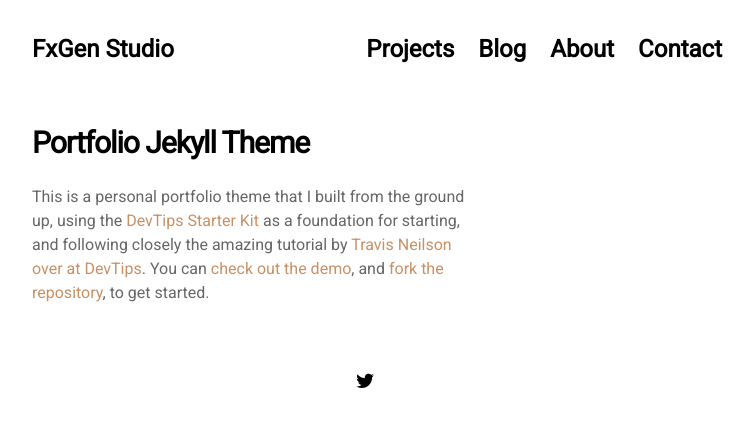
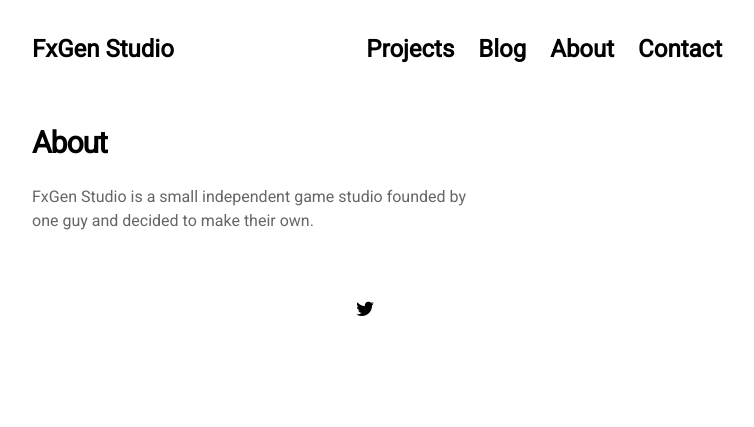
Before and after one commit to fxgenstudio/fxgenstudio-website, a Jekyll site: the page built from pages/about.md, in a window 1280 px wide. Shown: the top 427 px of the page, without its empty margins (263-1017 px from the left). Built offline with Jekyll 4.4.1, drawn with Linux system fonts in a browser that asks for light colours; nearby versions of some CDN libraries.

Commit message:
fix: about

```diff
--- a/pages/about.md
+++ b/pages/about.md
@@ -4,6 +4,6 @@ title: About
 permalink: /about
 ---
 
-# Portfolio Jekyll Theme
+# About
 
-This is a personal portfolio theme that I built from the ground up, using the [DevTips Starter Kit](http://devtipsstarterkit.com/) as a foundation for starting, and following closely the amazing tutorial by [Travis Neilson over at DevTips](https://www.youtube.com/watch?v=T6jKLsxbFg4&list=PL0CB3OvPhDA_STygmp3sDenx3UpdOMk7P). You can [check out the demo](lenpaul.github.io/portfolio-jekyll-theme/), and [fork the repository](https://github.com/LeNPaul/portfolio-jekyll-theme/fork), to get started.
+FxGen Studio is a small independent game studio founded by one guy and decided to make their own.
```
